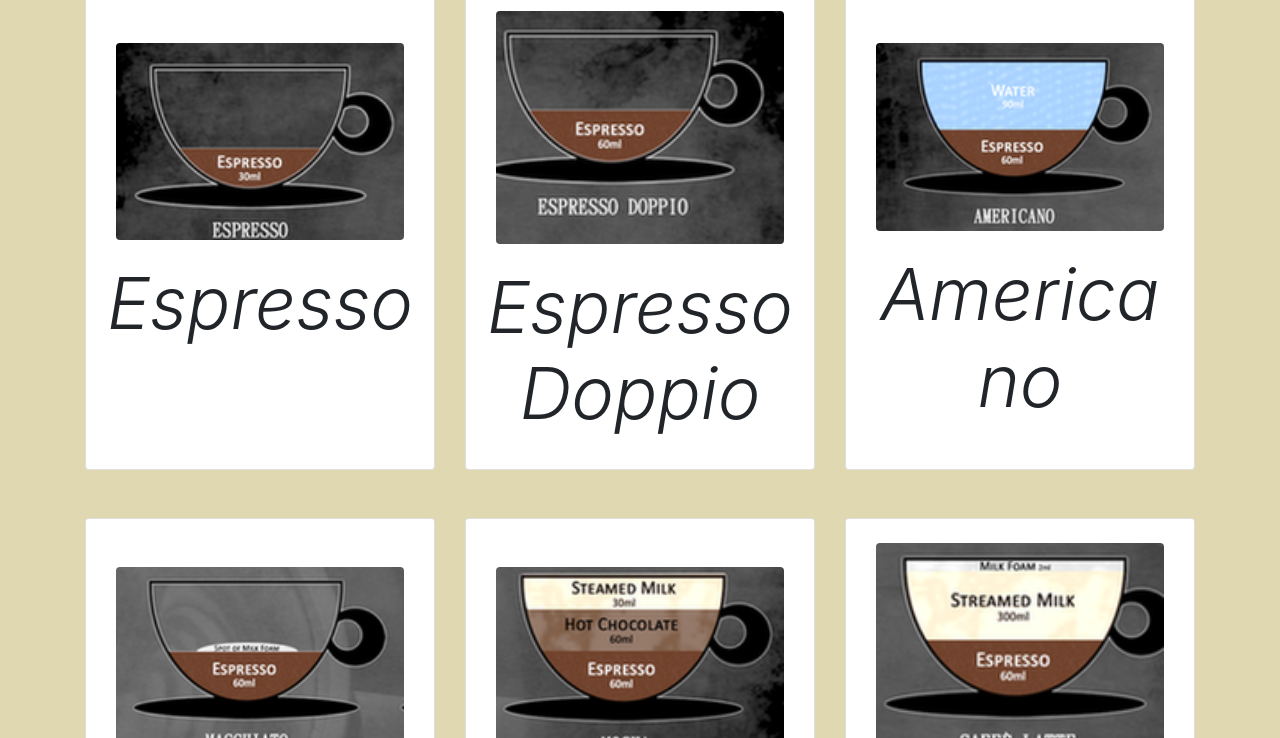
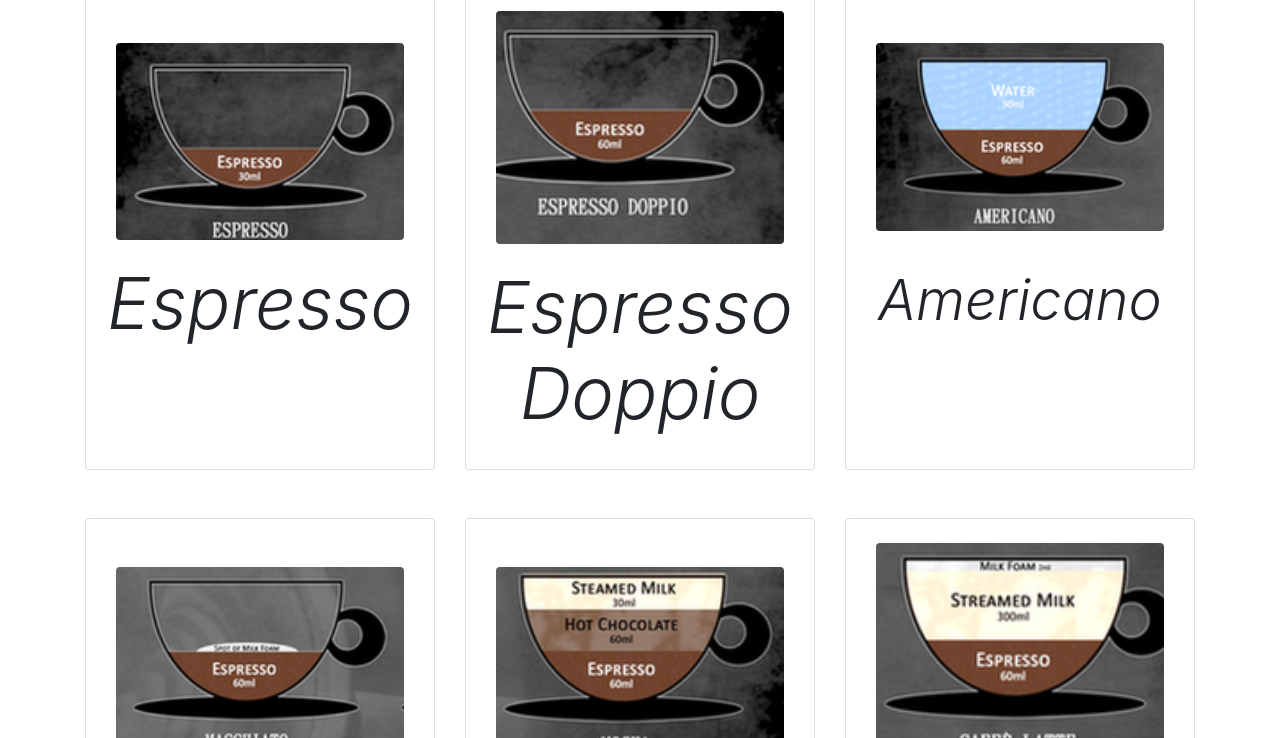
Before and after one commit to yavuzeroglu/bootstrap-odev1, a plain HTML site: page coffee.html in a window 1280 px wide. Shown: the part 62-800 px from the top of the page. Drawn offline with nearby package versions, Linux system fonts and the light colour scheme.

Commit message:
coffee.html -americano - font size degistirildi

```diff
--- a/coffee.html
+++ b/coffee.html
@@ -11,7 +11,7 @@
 
     <title>Ne Önerirsiniz? - Kahveleri Bilmenize Gerek Yok</title>
   </head>
-  <body style="background-color:#E0D8B0;">
+  <body>
     <!-- container -->
     <div class="container">
 
@@ -60,7 +60,7 @@
         <div class="card bg-sgrey">
             <img src="/img/americano.png" style="height:auto; width:18rem;" class="card-img-top rounded mx-auto d-block mt-5"  alt="americano">
             <div class="card-body align-text-middle">
-              <h5 class="card-title display-3 font-italic" style="text-align:center;">Americano</h5>
+              <h5 class="card-title display-4 font-italic mt-3" style="text-align:center;">Americano</h5>
 
 
 
```
Also changed, not shown: screenshot/anasayfa.PNG (added), screenshot/hakkımda.PNG (added), screenshot/kahveler.PNG (added), 1 other file.
